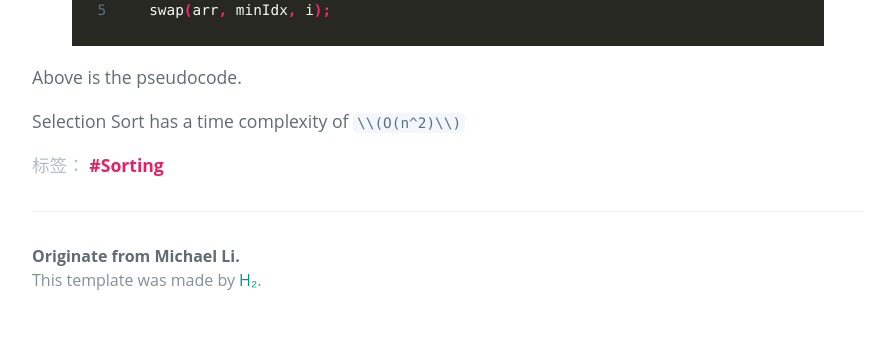
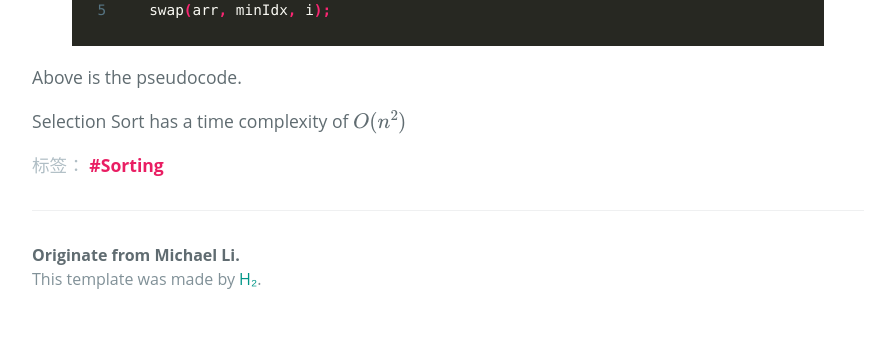
Before and after one commit to zl323/zl323.github.io, a Jekyll site: the page built from _posts/2020-05-12-Selection-Sort.md, in a window 1280 px wide. Shown: the part 571-908 px from the top of the page, without its empty margins (192-1087 px from the left). Built offline with Jekyll 4.4.1, drawn with Linux system fonts in a browser that asks for light colours; some web fonts are replaced; formulas are drawn with MathJax 3.

```diff
--- a/_posts/2020-05-12-Selection-Sort.md
+++ b/_posts/2020-05-12-Selection-Sort.md
@@ -17,4 +17,4 @@ for i = 0 to n-2
 {% endhighlight %}
 Above is the pseudocode.
 
-Selection Sort has a time complexity of `\\(O(n^2)\\)`
+Selection Sort has a time complexity of \\(O(n^2)\\)
```
